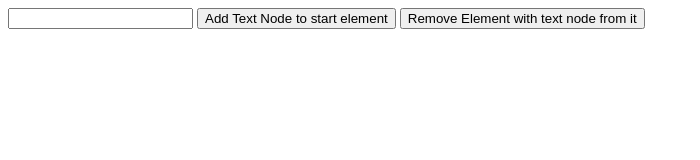
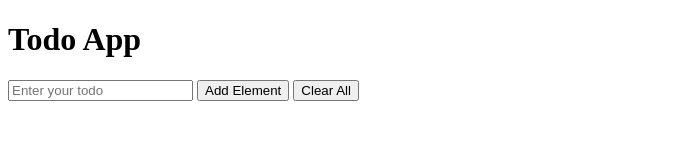
Before and after one commit to maaz342/todo, a plain HTML site: page index.html in a window 1280 px wide. Shown: the whole page, without its empty margins (0-700 px from the left). Drawn offline with Linux system fonts and the light colour scheme.

Commit message:
Update index.html

```diff
--- a/index.html
+++ b/index.html
@@ -4,26 +4,23 @@
 <head>
     <meta charset="UTF-8">
     <meta name="viewport" content="width=device-width, initial-scale=1.0">
-    <title>Document</title>
+    <title>Todo App</title>
+    <link rel="stylesheet" href="style.css">
 </head>
 
 <body>
-    <div id="app">
-        <!--    <p id="start"></p>
-        <p id="center"></p>
-        <p id="stop"></p>
-        <p id="ab">this <b>text</b> id</p> -->
+    <div class="container">
+        <h1>Todo App</h1>
+        <div id="dc">
+            <input type="text" id="myinput" placeholder="Enter your todo">
+            <button onclick="createElem()">Add Element</button>
+            <button onclick="deletea()">Clear All</button>
+        </div>
+        <div id="app"></div>
 
     </div>
 
-    <div id="dc">
-        <input type="text" id="myinput" />
-        <button onclick="createElem()">Add Text Node to start element</button>
-        <button onclick="deletea()">Remove Element with text node from it</button>
-    </div>
-
-    <script src="../as/app.js"></script>
-
+    <script src="app.js"></script>
 </body>
 
 </html>
```
